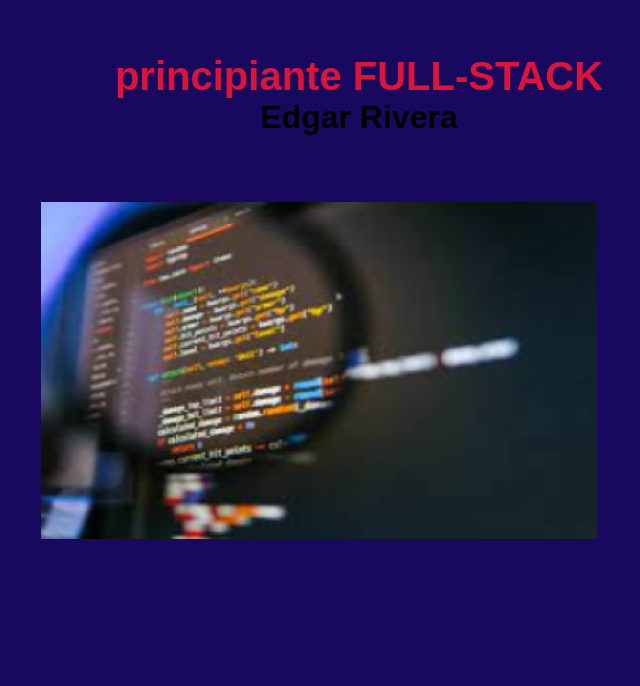
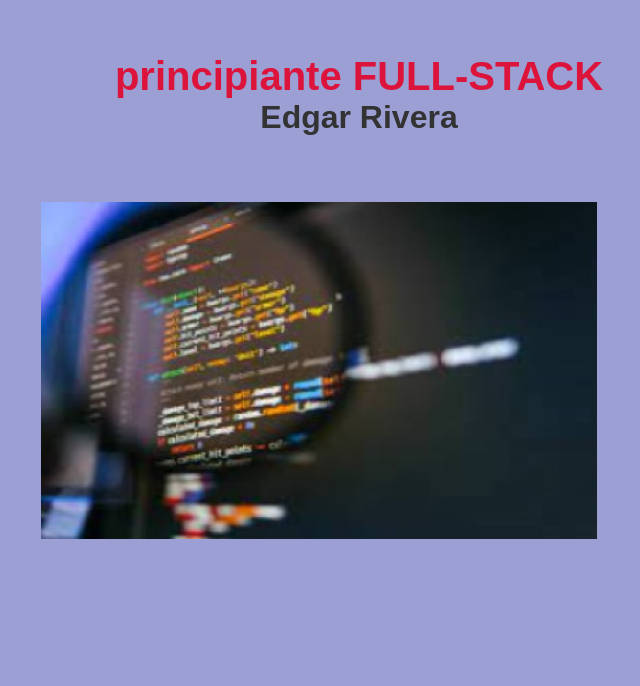
Before and after one commit to edgar242000/RepositorioHenry, a plain HTML site: page CarpetaHenry/index.html in a window 1280 px wide. Shown: the part 114-800 px from the top of the page, without its empty margins (281-921 px from the left). Drawn offline with Linux system fonts and the light colour scheme.

Commit message:
actuallizcion3

```diff
--- a/CarpetaHenry/estilos.css
+++ b/CarpetaHenry/estilos.css
@@ -1,5 +1,18 @@
   body{
-    background-color: rgb(25, 9, 94);
+      font-family: 'Arial', sans-serif;
+      background-color: #4249af86;
+      color: #333;
+      margin: 20px;
+  }
+
+  #titulos{
+
+    width: 60vw;
+    margin: auto;
+    padding: 3em;
+    display: flex;
+    flex-direction: column;
+    align-items: center;
   }
 
   .title{
@@ -60,15 +73,7 @@
     color: brown;
   }
 
-  #titulos{
 
-    width: 60vw;
-    margin: auto;
-    padding: 3em;
-    display: flex;
-    flex-direction: column;
-    align-items: center;
-  }
 
   #cards-container{
     background-color: rgb(0, 255, 136);
@@ -90,7 +95,7 @@
 
   a:hover {
     background: rgb(124, 3, 3);
-    color: white;
+    color: rgb(241, 240, 245);
     text-decoration: none;
   }
 
```
